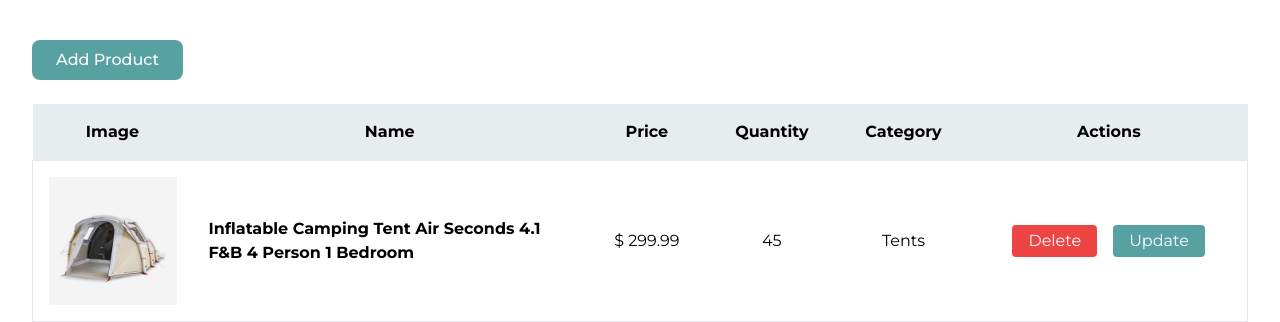
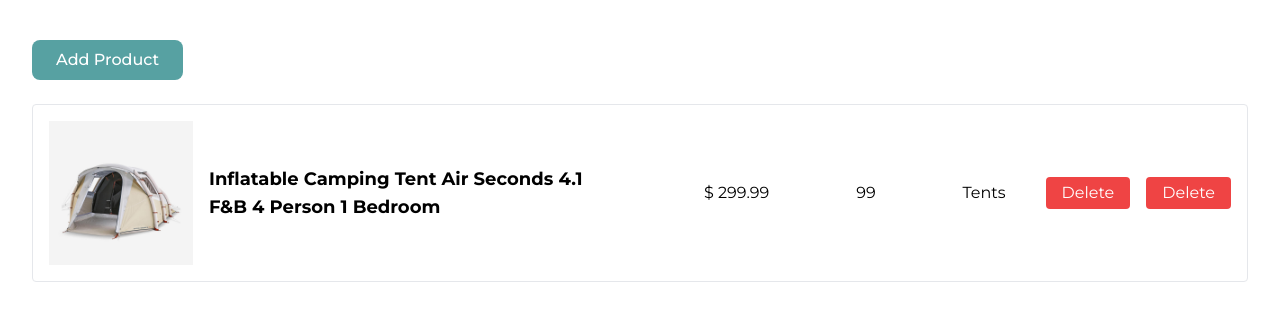
Before and after one commit to noyonalways/campgears-web, a React (Vite) app: page / in a window 1280 px wide. Shown: the top 322 px of the page. Built offline with nearby package versions, Linux system fonts and the light colour scheme.

Commit message:
feat: product management card updated

```diff
--- a/src/pages/product-management/card/index.tsx
+++ b/src/pages/product-management/card/index.tsx
@@ -5,35 +5,39 @@ interface IProps {}
 
 const Card: React.FC<IProps> = () => {
   return (
-    <tr className="border">
-      <td className="size-40 p-4">
-        <figure>
-          <img src={tent} alt="" />
+    <div className="px-2 pb-4 pt-2 lg:p-4 border flex flex-col space-y-4 lg:space-y-0 lg:flex-row lg:items-center justify-between rounded">
+      <div className="flex lg:items-center space-x-2 lg:space-x-4 lg:mr-6 lg:basis-1/2">
+        <figure className="max-w-24 md:max-w-32 lg:max-w-36">
+          <img src={tent} alt="product-image" />
         </figure>
-      </td>
-      <td className="p-4 max-w-xs">
-        <h2 className="text lg font-bold text-start">
+        <h2 className="md:text-lg  font-bold  lg:max-w-sm">
           Inflatable Camping Tent Air Seconds 4.1 F&B 4 Person 1 Bedroom
         </h2>
-      </td>
-      <td className="p-4">
-        <span className="block text-center">$ 299.99</span>
-      </td>
-      <td className="p-4">
-        <span className="block text-center">45</span>
-      </td>
-      <td className="p-4">
-        <span className="block text-center">Tents</span>
-      </td>
-      <td className="p-4">
-        <div className="flex justify-center space-x-4">
-          <DeleteConfirmationModal />
-          <button className="px-4 py-1 rounded active:scale-95 duration-100 text-white bg-primary focus:ring-2 focus:ring-offset-2 focus:ring-primary">
-            Update
-          </button>
+      </div>
+      <div className="flex flex-col lg:flex-row space-y-6 lg:space-y-0 items-center flex-1 justify-between">
+        <div className="flex w-full lg:w-auto px-2 items-center flex-1 justify-between lg:px-10">
+          <div className="flex flex-col text-center lg:block">
+            <span className="lg:hidden font-semibold mb-1">Price</span>
+            <span>$ 299.99</span>
+          </div>
+          <div className="flex flex-col text-center lg:block">
+            <span className="lg:hidden font-semibold mb-1">Quantity</span>
+            <span>99</span>
+          </div>
+          <div className="flex flex-col text-center lg:block">
+            <span className="lg:hidden font-semibold mb-1">Category</span>
+            <span>Tents</span>
+          </div>
         </div>
-      </td>
-    </tr>
+        <div className=" flex flex-col items-center lg:space-y-0">
+          <span className="lg:hidden font-semibold mb-2">Actions</span>
+          <div className="flex space-x-4">
+            <DeleteConfirmationModal />
+            <DeleteConfirmationModal />
+          </div>
+        </div>
+      </div>
+    </div>
   );
 };
 
--- a/src/pages/product-management/delete-product-modal/index.tsx
+++ b/src/pages/product-management/delete-product-modal/index.tsx
@@ -34,7 +34,7 @@ const DeleteConfirmationModal = () => {
       {/* Modal */}
       {isOpen && (
         <div
-          className={`fixed top-0 -left-4 w-full h-screen bg-black/90 transition-all duration-300 ${
+          className={`fixed top-0 -left-4 w-full h-screen bg-black/95 transition-all duration-300 ${
             isOpen ? "opacity-100" : "opacity-0"
           }`}
         >
--- a/src/pages/product-management/index.tsx
+++ b/src/pages/product-management/index.tsx
@@ -10,21 +10,9 @@ const ProductManagement: React.FC<IProps> = () => {
         <div className="mb-6">
           <Button>Add Product</Button>
         </div>
-        <table className="table-auto w-full">
-          <thead>
-            <tr className="bg-secondary">
-              <th className="p-4">Image</th>
-              <th className="p-4">Name</th>
-              <th className="p-4">Price</th>
-              <th className="p-4">Quantity</th>
-              <th className="p-4">Category</th>
-              <th className="p-4">Actions</th>
-            </tr>
-          </thead>
-          <tbody>
-            <Card />
-          </tbody>
-        </table>
+        <div>
+          <Card />
+        </div>
       </div>
     </section>
   );
```
